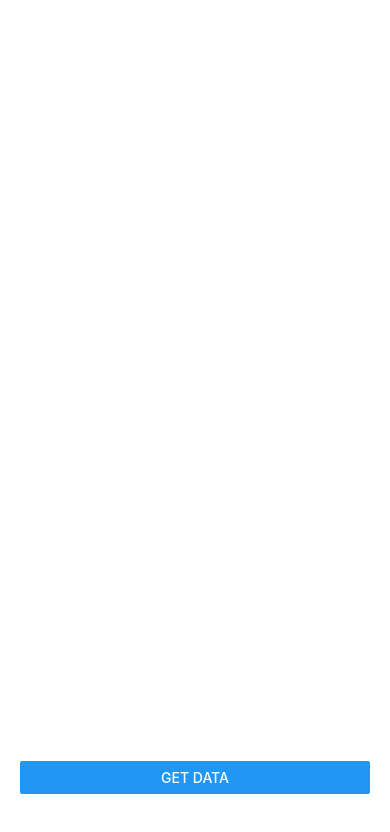
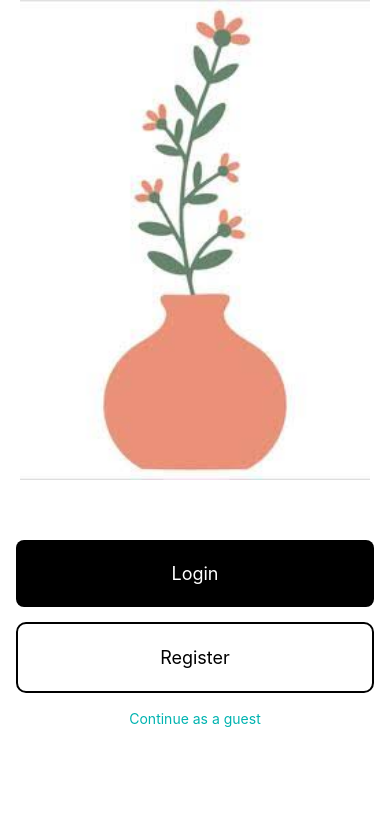
Before and after one commit to lakshay-dev18/MyReactNativeApp, a React Native app: screen /Welcome in a window 390 px wide. Shown: the top 832 px of the page. Built offline with nearby package versions, Linux system fonts and the light colour scheme.

Commit message:
Updated Api

```diff
--- a/App.tsx
+++ b/App.tsx
@@ -1,63 +1,11 @@
-// import App from './components/navigation';
-// import Data from './components/FlatList'
-
-// export default function Apps() {
-
-//    return (
-
-//       // <App/>
-//       // <Data/>
-//   );
-// }
-
-
-
-
-import React, { useState } from 'react';
-import { View, Text, Button, StyleSheet, ScrollView } from 'react-native';
-import { getUsers } from './components/url';
+import Navigation from './src/navigation/AppNavigation';
+import Data from './src/features/auth/components/FlatList'
 
 export default function App() {
-  const [data, setData] = useState('');
 
-  const getData = async () => {
-    const result = await getUsers();
-    setData(JSON.stringify(result, null, 2));
-  };
+   return (
 
-  return (
-    <View style={styles.container}>
-
-      <ScrollView style={styles.dataContainer}>
-        <Text style={styles.data}>
-          {data}
-        </Text>
-      </ScrollView>
-
-      <View style={styles.buttonContainer}>
-        <Button title="Get Data" onPress={getData} />
-      </View>
-
-    </View>
+      <Navigation/>
+      // <Data/>
   );
 }
-
-const styles = StyleSheet.create({
-  container: {
-    flex: 1,
-    padding: 20,
-    paddingTop: 60,
-  },
-
-  dataContainer: {
-    flex: 1,
-  },
-
-  data: {
-    fontSize: 14,
-  },
-
-  buttonContainer: {
-    paddingBottom: 30,
-  },
-});
--- a/components/url.tsx
+++ /dev/null
@@ -1,7 +0,0 @@
-export const getUsers = async () => {
-  const response = await fetch(
-    ''
-  );
-
-  return response.json();
-};
--- /dev/null
+++ b/src/features/auth/api/Api.tsx
@@ -0,0 +1,82 @@
+import {ScrollView, View, StyleSheet, Text} from 'react-native';
+import{useState} from 'react';
+import CommonButton from '../../../../src/components/CommonButton';
+
+function Data() {
+
+  const[user,setUser] = useState('');
+  const getData = async () => {
+    const response = await fetch('https://jsonplaceholder.typicode.com/posts');
+    const info = await response.json();
+
+    setUser(JSON.stringify(info));
+
+  };
+
+  return (
+  <View style={styles.container}>
+
+  <ScrollView>
+    <Text>{user}</Text>
+  </ScrollView>
+
+  <View style={styles.bottomButtons}>
+    <CommonButton
+      title="Get Data"
+      onPress={getData}
+      buttonStyle={styles.dataButton}
+      textStyle={styles.dataButtonText}
+    />
+
+    <CommonButton
+      title="Remove Data"
+      onPress={() => setUser('')}
+      buttonStyle={styles.dataButton}
+      textStyle={styles.dataButtonText}
+    />
+  </View>
+
+</View>
+);
+}
+const styles = StyleSheet.create({
+  container: {
+    flex: 1,
+  },
+
+  bottomButtons: {
+    flex: 1,
+    justifyContent: 'flex-end',
+    alignItems: 'center',
+    paddingBottom: 30,
+  },
+
+  dataButton: {
+    width: '80%',
+    height: 50,
+    backgroundColor: '#00B3B0',
+    borderRadius: 10,
+    justifyContent: 'center',
+    alignItems: 'center',
+    marginBottom: 15,
+  },
+
+  dataButtonText: {
+    color: 'white',
+    fontSize: 16,
+    fontWeight: 'bold',
+  },
+
+  dataContainer: {
+    flex: 1,
+  },
+
+  data1: {
+    fontSize: 14,
+    padding: 20,
+  },
+});
+
+
+
+export default Data;
--- a/src/screens/LoginScreen.tsx
+++ b/src/features/auth/screens/LoginScreen.tsx
@@ -23,18 +23,32 @@ function LoginScreen() {
           <Text style={styles.label3}>Forgot Password?</Text>
         </View>
 
-        <TouchableOpacity style={styles.button}> <Text style={styles.buttonText}>Login</Text> </TouchableOpacity>
+        <TouchableOpacity style={styles.button}>
+          <Text style={styles.buttonText}>Login</Text>
+        </TouchableOpacity>
 
-        <View style={styles.dividerContainer}> <View style={styles.line} /> <Text style={styles.dividerText}>Or Login with</Text> <View style={styles.line} /> </View>
+        <View style={styles.dividerContainer}>
+          <View style={styles.line} />
+            <Text style={styles.dividerText}>Or Login with</Text>
+            <View style={styles.line} />
+        </View>
 
         <View style={styles.socialContainer}>
-          <TouchableOpacity style={styles.socialButton}> <Image source={require('../../assets/fb.png')} style={styles.socialIcon} /> </TouchableOpacity>
+          <TouchableOpacity style={styles.socialButton}>
+            <Image source={require('../../../../assets/fb.png')} style={styles.socialIcon} />
+          </TouchableOpacity>
 
-          <TouchableOpacity style={styles.socialButton}> <Image source={require('../../assets/google.png')} style={styles.socialIcon} /> </TouchableOpacity>
+          <TouchableOpacity style={styles.socialButton}>
+            <Image source={require('../../../../assets/google.png')} style={styles.socialIcon} />
+          </TouchableOpacity>
 
-          <TouchableOpacity style={styles.socialButton}> <Image source={require('../../assets/ios.png')} style={styles.socialIcon} /> </TouchableOpacity>
+          <TouchableOpacity style={styles.socialButton}>
+            <Image source={require('../../../../assets/ios.png')} style={styles.socialIcon} />
+          </TouchableOpacity>
         </View>
-        <Text style={styles.registerText}> Don't have an account?{' '} <Text style={styles.registerNow}>Register Now</Text> </Text>
+        <Text style={styles.registerText}> Don't have an account?{' '}
+          <Text style={styles.registerNow}>Register Now</Text>
+        </Text>
       </View>
     </View>
   );
--- a/src/screens/RegisterScreen.tsx
+++ b/src/features/auth/screens/RegisterScreen.tsx
@@ -13,7 +13,9 @@ function RegisterScreen() {
           <Text style= {styles.buttonText2}>{'<'}</Text>
       </TouchableOpacity>
 
-      <View style={styles.container1}> <Text style={styles.text1}> Hello! Register to get Started </Text> </View>
+      <View style={styles.container1}>
+        <Text style={styles.text1}> Hello! Register to get Started </Text>
+      </View>
 
       <View style={styles.container2}>
         <TextInput style={styles.input} placeholder="Enter your Name" />
@@ -24,19 +26,35 @@ function RegisterScreen() {
 
         <TextInput style={styles.input} placeholder="Confirm Password" secureTextEntry />
 
-        <TouchableOpacity style={styles.button2}> <Text style={styles.buttonText1}>Register</Text> </TouchableOpacity>
+        <TouchableOpacity style={styles.button2}>
+          <Text style={styles.buttonText1}>Register</Text>
+        </TouchableOpacity>
 
-        <View style={styles.dividerContainer}> <View style={styles.line} /> <Text style={styles.dividerText}>Or Register with</Text> <View style={styles.line} /> </View>
+        <View style={styles.dividerContainer}>
+           <View style={styles.line} />
+            <Text style={styles.dividerText}>Or Register with</Text>
+          <View style={styles.line} />
+        </View>
 
         <View style={styles.socialContainer}>
-          <TouchableOpacity style={styles.socialButton}> <Image source={require('../../assets/fb.png')} style={styles.socialIcon} /> </TouchableOpacity>
+          <TouchableOpacity style={styles.socialButton}>
+            <Image source={require('../../../../assets/fb.png')} style={styles.socialIcon} />
+          </TouchableOpacity>
 
-          <TouchableOpacity style={styles.socialButton}> <Image source={require('../../assets/google.png')} style={styles.socialIcon} /> </TouchableOpacity>
+          <TouchableOpacity style={styles.socialButton}>
+            <Image source={require('../../../../assets/google.png')} style={styles.socialIcon} />
+          </TouchableOpacity>
 
-          <TouchableOpacity style={styles.socialButton}> <Image source={require('../../assets/ios.png')} style={styles.appleIcon} /> </TouchableOpacity>
+          <TouchableOpacity style={styles.socialButton}>
+            <Image source={require('../../../../assets/ios.png')} style={styles.appleIcon} />
+          </TouchableOpacity>
         </View>
 
-        <View style={styles.register}> <Text style={styles.registerText}> Already have an account? <Text style={styles.registerNow}> Login Now </Text> </Text> </View>
+        <View style={styles.register}>
+          <Text style={styles.registerText}> Already have an account?
+            <Text style={styles.registerNow}> Login Now </Text>
+          </Text>
+        </View>
       </View>
     </View>
   );
--- a/src/screens/WelcomeScreen.tsx
+++ b/src/features/data/screens/DataList.tsx
@@ -1,7 +1,7 @@
 import {View, StyleSheet, Image, StatusBar} from 'react-native';
-import CommonButton from '../../components/Button';
+import CommonButton from '../../../components/CommonButton';
 import{SafeAreaView} from 'react-native-safe-area-context';
-import {getUsers} from '../../components/url';
+
 
 
 
@@ -10,7 +10,7 @@ function WelcomeScreen({ navigation }: any) {
     <View style={styles.container}>
       {/* <StatusBar barStyle="dark-content" /> */}
      <SafeAreaView >
-        <Image source={require('../../assets/logo.png')} style={styles.logo} />
+        <Image source={require('../../../../assets/logo.png')} style={styles.logo} />
       </SafeAreaView>
       <CommonButton title="Login" onPress={() => navigation.navigate('Login')} buttonStyle={styles.loginButton} textStyle={styles.loginButtonText} />
 
@@ -18,10 +18,7 @@ function WelcomeScreen({ navigation }: any) {
 
       <CommonButton title="Continue as a guest" textColor="#00B3B0"
         buttonStyle={styles.continueButton}
-        onPress={async () => {
-            const data = await getUsers();
-            console.log(data);
-          }}
+        onPress={()=> navigation.navigate('Data')}
            />
 
     </View>
@@ -33,7 +30,7 @@ function WelcomeScreen({ navigation }: any) {
 const styles = StyleSheet.create({
   container: { flex: 1, justifyContent: 'flex-start', alignItems: 'center',paddingHorizontal:16,backgroundColor:'#FFFFFF' },
   registerButton:{ backgroundColor: "white", borderRadius: 10, width: "100%", marginBottom: 15, borderWidth: 2, padding: 8, borderColor: 'black', },
-  registerButtonText:{ color: "black", textAlign: "center", fontSize: 30, paddingVertical: 15, },
+  registerButtonText:{ color: "black", textAlign: "center", fontSize: 18, paddingVertical: 15, },
   loginButton:{ backgroundColor: "black", borderRadius: 8, width: "100%", marginBottom: 15, padding: 8, },
   loginButtonText:{ color: "white", textAlign: "center", fontSize: 18, paddingVertical: 15, },
   continueButton:{ padding: 2, },
--- a/components/navigation.tsx
+++ b/src/navigation/AppNavigation.tsx
@@ -1,13 +1,13 @@
 import { NavigationContainer } from '@react-navigation/native';
 import { createNativeStackNavigator } from '@react-navigation/native-stack';
-import WelcomeScreen from '../src/screens/WelcomeScreen';
-import LoginScreen from '../src/screens/LoginScreen';
-import RegisterScreen from '../src/screens/RegisterScreen';
-
+import WelcomeScreen from '../../src/features/data/screens/DataList';
+import LoginScreen from '../../src/features/auth/screens/LoginScreen';
+import RegisterScreen from '../../src/features/auth/screens/RegisterScreen';
+import Data from '../../src/features/auth/api/Api';
 
 const Stack = createNativeStackNavigator();
 
-export default function App() {
+export default function Navigation() {
 
    return (
     <NavigationContainer>
@@ -17,6 +17,8 @@ export default function App() {
         <Stack.Screen name="Login" component={LoginScreen} />
 
         <Stack.Screen name="Register" component={RegisterScreen} />
+
+        <Stack.Screen name="Data" component={Data} />
       </Stack.Navigator>
     </NavigationContainer>
 
```
Also changed, not shown: src/components/CommonButton.tsx (renamed from components/Button.tsx), src/features/auth/components/FlatList.tsx (renamed from components/FlatList.tsx).
